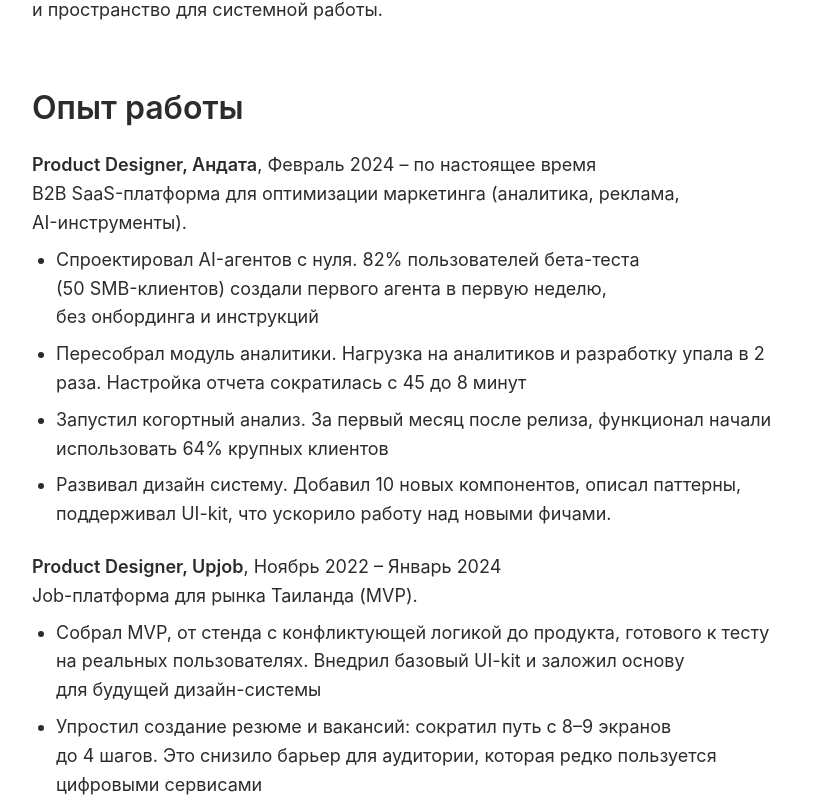
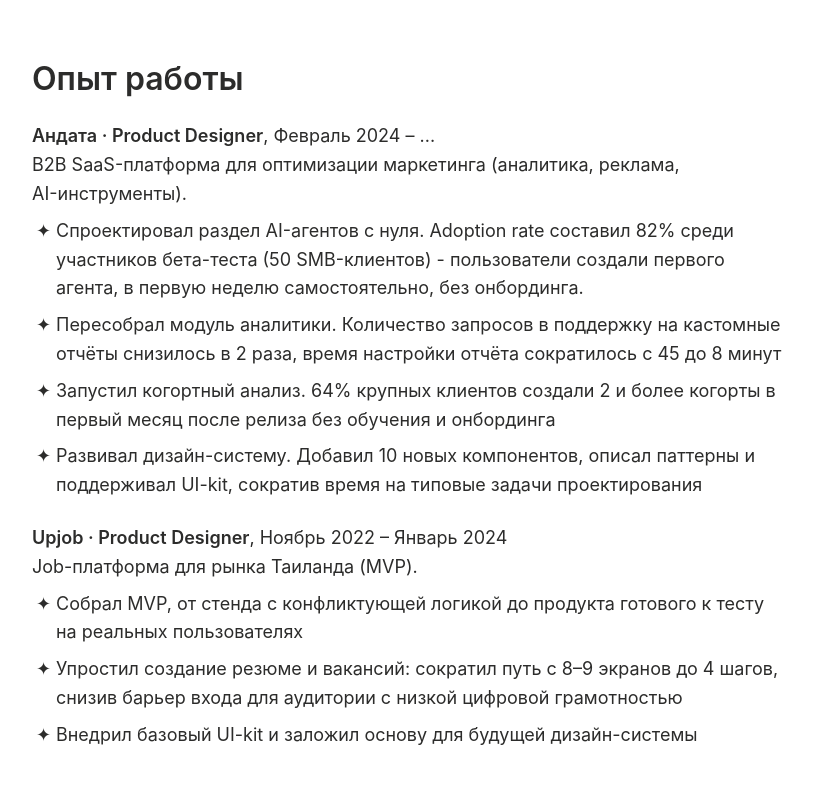
Before and after one commit to d1mavasilev/my-portfolio-next, a Next.js app: page / in a window 1280 px wide. Shown: the part 938-1740 px from the top of the page, without its empty margins (232-1045 px from the left). Built offline with nearby package versions, Linux system fonts and the light colour scheme.

Commit message:
описание

```diff
--- a/app/page.tsx
+++ b/app/page.tsx
@@ -56,7 +56,7 @@ export default function Home() {
           <section className="intro fade-in">
             <h1>Дмитрий Васильев</h1>
             <h2 className="subtitle">
-              Привет! Я продуктовый дизайнер с 3+ годами опыта в B2B SaaS для среднего и крупного бизнеса. Специализируюсь на сложных интерфейсах - аналитика, дашборды, AI-продукты, и на переводе бизнес-задач в конкретные UX-решения.
+              Привет! Я продуктовый дизайнер с 3+ годами опыта в B2B SaaS. Специализируюсь на сложных аналитических интерфейсах, дашбордах, AI-продуктах, и на переводе бизнес-задач в конкретные UX-решения.
             </h2>
             <p className="description">
               <a href="#cases">Кейсы</a> ·{" "}
@@ -69,7 +69,7 @@ export default function Home() {
             <section className="approach fade-in">
               <h2>Подход</h2>
               <p>
-                Проектирую с фокусом на измеримый результат: понимаю, как фича влияет на воронку и нагрузку на поддержку. Веду проекты от UX-исследований до релиза: провожу интервью, создаю прототипы, презентую решения команде. Детально прорабатываю сценарии от основного flow до corner cases, что сокращает правки после релиза и ускоряет разработку. Могу за вечер собрать функциональное демо и презентовать решение, которое на следующий день уйдёт в разработку.
+                Проектирую с фокусом на измеримый результат: понимаю, как фича влияет на воронку и нагрузку на поддержку. Веду проекты от UX-исследований до релиза: провожу интервью, создаю прототипы, презентую решения. Детально прорабатываю сценарии от основного flow до corner cases, что сокращает правки и ускоряет разработку.
               </p>
               <p>
                 Сейчас меня интересуют продукты, где дизайн напрямую влияет на ключевые метрики и карьерный рост в команде, где есть культура исследований и пространство для системной работы.
@@ -80,39 +80,40 @@ export default function Home() {
             <h2>Опыт работы</h2>
             <ul>
               <li>
-                <strong>Product Designer, Андата</strong>, Февраль 2024 – по настоящее время
+                <strong>Андата · Product Designer</strong>, Февраль 2024 – ...
                 <p className="experience-description">
                   B2B SaaS-платформа для оптимизации маркетинга (аналитика,
                   реклама, AI-инструменты).
                 </p>
-                <ul>
+                <ul className="pl-5 space-y-1" style={{ listStyleType: '"✦ "' }}>
                   <li>
-                    Спроектировал AI-агентов с нуля. 82% пользователей бета-теста (50 SMB-клиентов) создали первого агента в первую неделю, без онбординга и инструкций
+                    Спроектировал раздел AI-агентов с нуля. Adoption rate составил 82% среди участников бета-теста (50 SMB-клиентов) - пользователи создали первого агента, в первую неделю самостоятельно, без онбординга.
                   </li>
                   <li>
-                    Пересобрал модуль аналитики. Нагрузка на аналитиков и
-                    разработку упала в 2 раза. Настройка отчета
-                    сократилась с 45 до 8 минут
+                    Пересобрал модуль аналитики. Количество запросов в поддержку на кастомные отчёты снизилось в 2 раза, время настройки отчёта сократилось с 45 до 8 минут
                   </li>
                   <li>
-                    Запустил когортный анализ. За первый месяц после релиза, функционал начали использовать 64% крупных клиентов
+                    Запустил когортный анализ. 64% крупных клиентов создали 2 и более когорты в первый месяц после релиза без обучения и онбординга
                   </li>
                   <li>
-                    Развивал дизайн систему. Добавил 10 новых компонентов, описал паттерны, поддерживал UI-kit, что ускорило работу над новыми фичами.
+                    Развивал дизайн-систему. Добавил 10 новых компонентов, описал паттерны и поддерживал UI-kit, сократив время на типовые задачи проектирования
                   </li>
                 </ul>
               </li>
               <li>
-                <strong>Product Designer, Upjob</strong>, Ноябрь 2022 – Январь 2024
+                <strong>Upjob · Product Designer</strong>, Ноябрь 2022 – Январь 2024
                 <p className="experience-description">
                   Job-платформа для рынка Таиланда (MVP).
                 </p>
-                <ul>
+                <ul className="pl-5 space-y-1" style={{ listStyleType: '"✦ "' }}>
                   <li>
-                    Собрал MVP, от стенда с конфликтующей логикой до продукта, готового к тесту на реальных пользователях. Внедрил базовый UI-kit и заложил основу для будущей дизайн-системы
+                    Собрал MVP, от стенда с конфликтующей логикой до продукта готового к тесту на реальных пользователях
                   </li>
                   <li>
-                    Упростил создание резюме и вакансий: сократил путь с 8–9 экранов до 4 шагов. Это снизило барьер для аудитории, которая редко пользуется цифровыми сервисами
+                    Упростил создание резюме и вакансий: сократил путь с 8–9 экранов до 4 шагов, снизив барьер входа для аудитории с низкой цифровой грамотностью
+                  </li>
+                  <li>
+                    Внедрил базовый UI-kit и заложил основу для будущей дизайн-системы
                   </li>
                 </ul>
               </li>
@@ -191,7 +192,10 @@ export default function Home() {
               Sorting · Information Architecture · JTBD · CJM · Design Review
             </p>
             <p>
-              <strong>Инструменты, ПО и технологии:</strong> Figma (advanced: auto layout, variants, components, variables) · AI-инструменты (VS Code + Codex/Claude) для ускорения ресерча, прототипирования, UX-текстов и креативов · Protopie · Jira · Notion · Miro · HTML/CSS · Material 3 & HIG
+              <strong>Инструменты, ПО и технологии:</strong> Figma (advanced: auto layout, variants, components, variables) · AI-инструменты, VS Code + Codex/Claude, для ускорения ресерча, прототипирования, UX-текстов и креативов · Protopie · Jira · Notion · Miro · HTML/CSS · Material 3 & HIG
+            </p>
+            <p>
+              <strong>Документация:</strong> описываю спецификации и механики сценариев на языке понятном разработке и продакту в Figma, Notion, Git и Confluence
             </p>
           </section>
 
```
